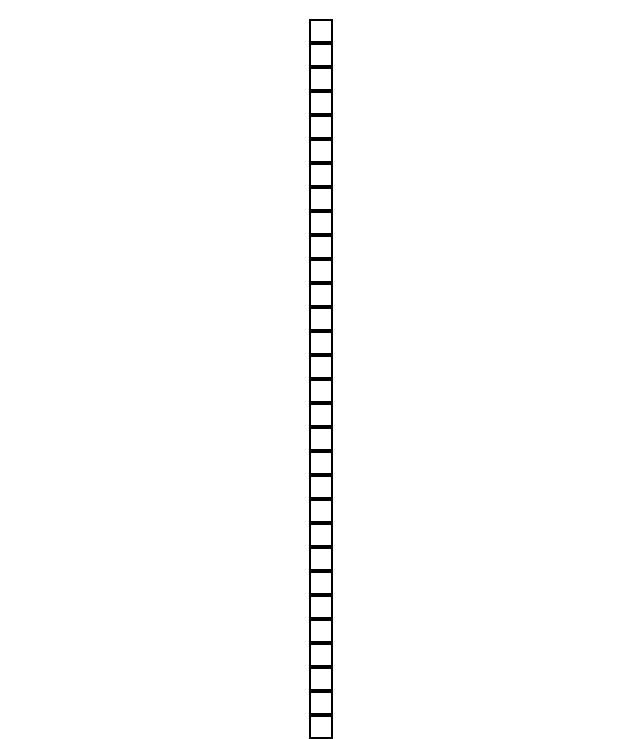
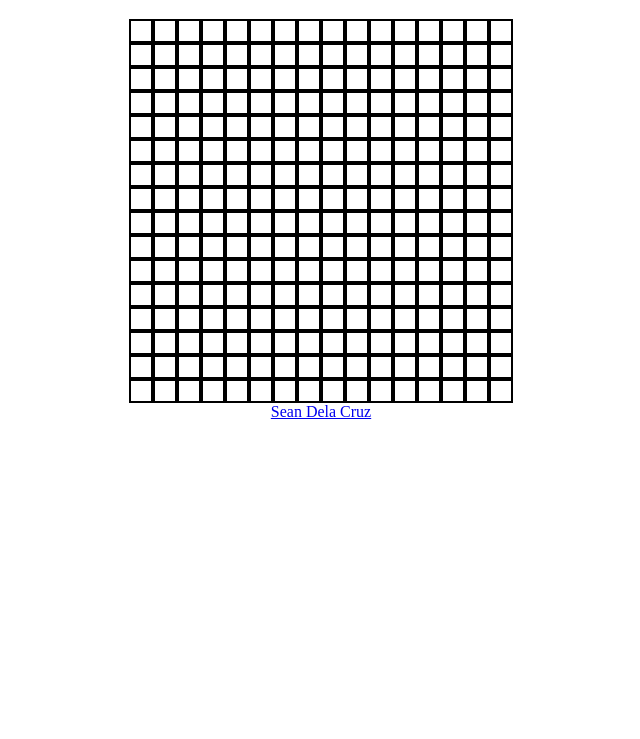
Before and after one commit to brbfishdrown/odin-etch-a-sketch, a plain HTML site: page index.html in a window 1280 px wide. Shown: the part 61-800 px from the top of the page, without its empty margins (319-959 px from the left). Drawn offline with Linux system fonts and the light colour scheme.

Commit message:
Set up functioning grid Implement hover effect to each grid element

```diff
--- a/script.js
+++ b/script.js
@@ -3,10 +3,18 @@
 let side = 16;
 //Define grid-container
 const gridContainer = document.querySelector('.grid-container')
-for (let i = 0; i < side * side; i++) {
-    const grid = document.createElement('div');
-    grid.style.cssText = 'border: 2px solid black; padding: 10px;'
-    gridContainer.appendChild(grid)
+//Define row; Create (SIDE) number of rows inside container
+for (let i = 0; i < side; i++) {
+    const row = document.createElement('div')
+    row.style.cssText = 'display:flex;'
+    gridContainer.appendChild(row)
+    //Define grid; Create (SIDE) number of grids inside row
+    for (let i = 0; i < side; i++) {
+        const grid = document.createElement('div');
+        grid.style.cssText = 'border: 2px solid black; padding: 10px; /*PADDING FOR VISIBILITY*/'
+        grid.addEventListener('mouseover', function () { grid.style.backgroundColor = 'red' })
+        row.appendChild(grid)
+    }
 }
 
 
--- a/style.css
+++ b/style.css
@@ -7,3 +7,8 @@ body {
     margin: 0px;
     border: 0px;
 }
+
+.grid-container {
+    display: flex;
+    flex-direction: column;
+}
```
